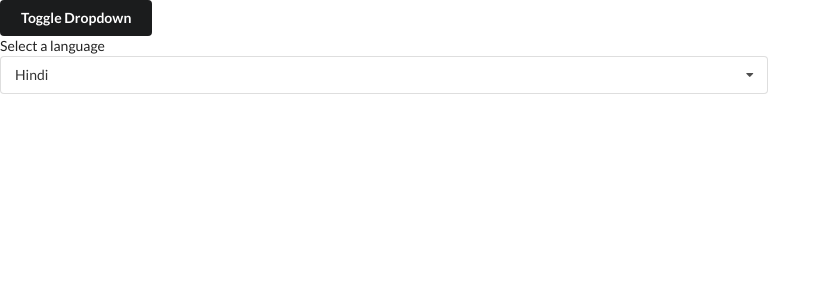
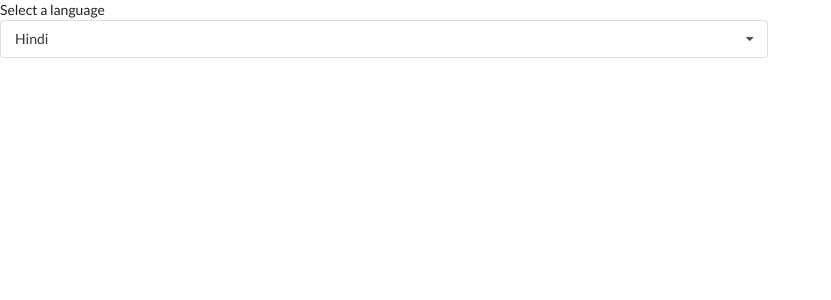
Before and after one commit to curiosityr0ver/Search-Engine, a React (Create React App) app: page / in a window 1280 px wide. Shown: the top 300 px of the page, without its empty margins (0-831 px from the left). Built offline with nearby package versions, Linux system fonts and the light colour scheme.

Commit message:
removed toggle button

```diff
--- a/src/COMPONENTS/App.js
+++ b/src/COMPONENTS/App.js
@@ -49,8 +49,7 @@ const App = () => {
 
     return (
         <div style={{ height: "900px" }} onClick={onBodyClick} >
-            <button className='ui button black' onClick={() => setShowColorPicker(!showColorPicker)}>Toggle Dropdown</button>
-            {showColorPicker === true ? <Translate visible={showDropdown} setShowDropdown={setShowDropdown} /> : null}
+            <Translate visible={showDropdown} setVisible={setShowDropdown} />
         </div>
     );
 }
--- a/src/COMPONENTS/Dropdown.js
+++ b/src/COMPONENTS/Dropdown.js
@@ -1,9 +1,13 @@
-import React, { useState } from 'react';
+import React, { useState, useEffect } from 'react';
 import './DropdownStyle.css'
 
 const Dropdown = ({ options, selected, onSetSelected, visible, setShowDropdown }) => {
 
     const [active, setActive] = useState(null);
+
+    useEffect(() => {
+        visible === "visible" ? setActive("active") : setActive(null);
+    });
 
     const displayMethod = options.map((option) => {
 
--- a/src/COMPONENTS/Translate.js
+++ b/src/COMPONENTS/Translate.js
@@ -16,7 +16,7 @@ const options = [
     }
 ]
 
-const Translate = ({ visible, setShowDropdown }) => {
+const Translate = ({ visible, setVisible }) => {
 
     const [selected, setSelected] = useState(options[2]);
 
@@ -28,7 +28,7 @@ const Translate = ({ visible, setShowDropdown }) => {
 
     return (
         <div>
-            <Dropdown options={options} selected={selected} onSetSelected={setSelected} visible={visible} setShowDropdown={setShowDropdown} />
+            <Dropdown options={options} selected={selected} onSetSelected={setSelected} visible={visible} setShowDropdown={setVisible} />
 
 
         </div>
```
